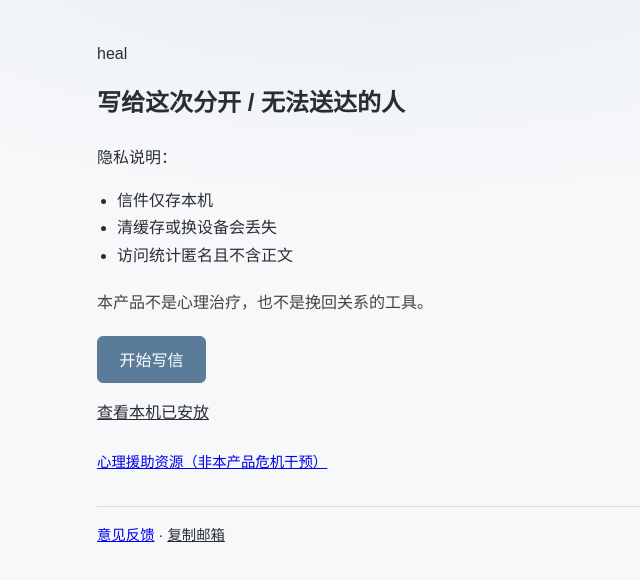
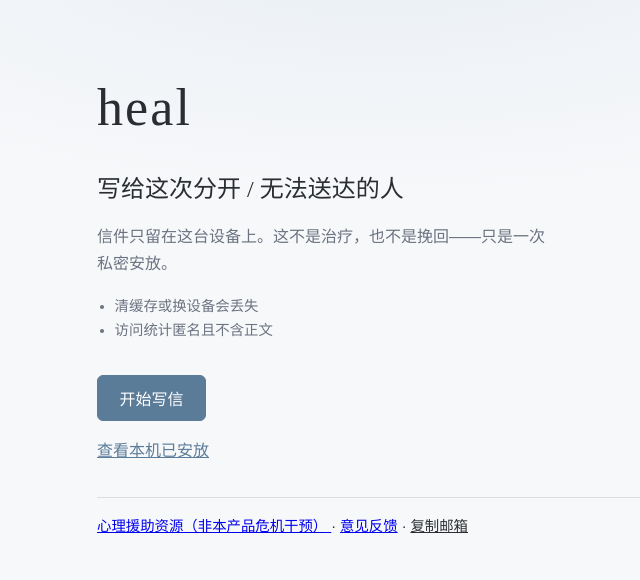
Before and after one commit to ycl-coder/heal, a website with bundled scripts: page web/index.html in a window 1280 px wide. Shown: the whole page, without its empty margins (259-899 px from the left). Built offline with nearby package versions, Linux system fonts and the light colour scheme.

Commit message:
style(web): restyle entry as single morning composition
Co-authored-by: Cursor <cursoragent@cursor.com>

```diff
--- a/web/css/app.css
+++ b/web/css/app.css
@@ -48,20 +48,38 @@ body {
   display: none;
 }
 
-.entry-title {
-  font-size: 1.5rem;
-  font-weight: 600;
-  margin: 0 0 1.25rem;
+body:has(#view-entry:not([hidden])) .site-header {
+  display: none;
 }
 
-.entry-privacy ul {
-  margin: 0.25rem 0 0;
-  padding-left: 1.25rem;
+.brand-hero {
+  font-family: var(--font-display);
+  font-size: clamp(2.5rem, 8vw, 3.25rem);
+  font-weight: 400;
+  letter-spacing: 0.04em;
+  margin: 2.5rem 0 1.25rem;
+  color: var(--ink);
 }
 
-.entry-boundary {
-  margin: 1.25rem 0;
-  color: #444;
+.entry-title {
+  font-family: var(--font-display);
+  font-size: clamp(1.25rem, 4vw, 1.5rem);
+  font-weight: 400;
+  margin: 0 0 1rem;
+  line-height: 1.45;
+}
+
+.entry-lede {
+  color: var(--ink-muted);
+  margin: 0 0 1rem;
+  max-width: 28rem;
+}
+
+.entry-privacy-quiet {
+  color: var(--ink-muted);
+  font-size: 0.9rem;
+  margin: 0 0 2rem;
+  padding-left: 1.1rem;
 }
 
 .btn-primary {
@@ -80,7 +98,7 @@ body {
 .link-btn {
   padding: 0;
   font: inherit;
-  color: inherit;
+  color: var(--mist);
   text-decoration: underline;
   cursor: pointer;
   background: none;
@@ -89,11 +107,6 @@ body {
 
 .entry-nav {
   margin: 1rem 0 0;
-}
-
-.entry-aid {
-  margin: 1.5rem 0 0;
-  font-size: 0.9rem;
 }
 
 .site-footer {
--- a/web/index.html
+++ b/web/index.html
@@ -15,24 +15,18 @@
   </p>
   <main id="app">
     <section id="view-entry" class="view" hidden>
+      <p class="brand brand-hero">heal</p>
       <h1 class="entry-title">写给这次分开 / 无法送达的人</h1>
-      <div class="entry-privacy">
-        <p>隐私说明：</p>
-        <ul>
-          <li>信件仅存本机</li>
-          <li>清缓存或换设备会丢失</li>
-          <li>访问统计匿名且不含正文</li>
-        </ul>
-      </div>
-      <p class="entry-boundary">本产品不是心理治疗，也不是挽回关系的工具。</p>
+      <p class="entry-lede">
+        信件只留在这台设备上。这不是治疗，也不是挽回——只是一次私密安放。
+      </p>
+      <ul class="entry-privacy-quiet">
+        <li>清缓存或换设备会丢失</li>
+        <li>访问统计匿名且不含正文</li>
+      </ul>
       <button type="button" id="btn-start-write" class="btn-primary">开始写信</button>
       <p class="entry-nav">
         <button type="button" id="btn-go-archive" class="link-btn">查看本机已安放</button>
-      </p>
-      <p class="entry-aid">
-        <a href="https://www.crisis.org.cn/" target="_blank" rel="noopener noreferrer">
-          心理援助资源（非本产品危机干预）
-        </a>
       </p>
     </section>
     <section id="view-write" class="view" hidden>
@@ -141,6 +135,10 @@
     </section>
   </main>
   <footer class="site-footer">
+    <a class="footer-aid" href="https://www.crisis.org.cn/" target="_blank" rel="noopener noreferrer">
+      心理援助资源（非本产品危机干预）
+    </a>
+    <span> · </span>
     <a id="feedback-mailto" href="mailto:yincuilong@126.com?subject=heal%20%E6%84%8F%E8%A7%81%E5%8F%8D%E9%A6%88">意见反馈</a>
     <span> · </span>
     <button type="button" id="copy-email" data-email="yincuilong@126.com">复制邮箱</button>
```
